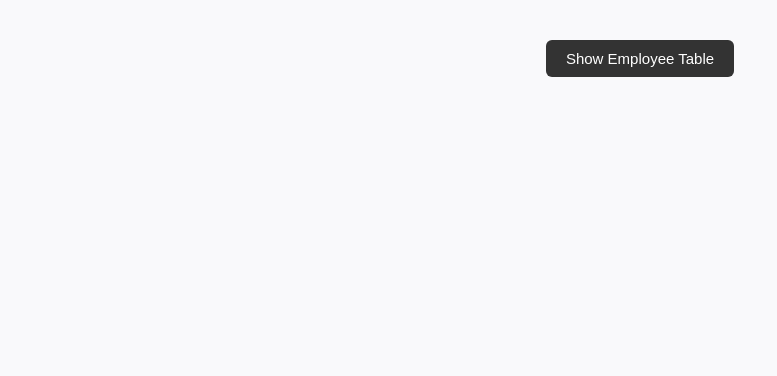
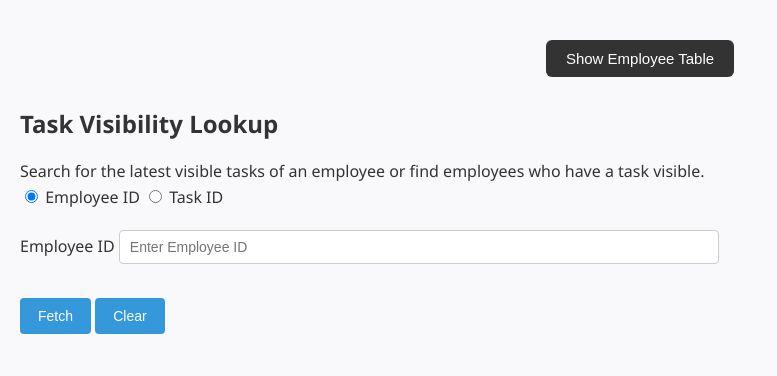
Before and after one commit to Siva817/MM_Task_Tracker, a FastAPI app: page /manager in a window 1280 px wide. Shown: the part 1104-1480 px from the top of the page, without its empty margins (0-777 px from the left). Before the commit the page ends 1181 px from the top, so only its background shows below. Run offline with FastAPI, Linux system fonts and the light colour scheme; data that the repository does not hold is empty.

Commit message:
Manager Page: Add tasks visisble table with empid and taskid filter

```diff
--- a/app/routes/manager.py
+++ b/app/routes/manager.py
@@ -6,7 +6,9 @@ from app.services.manager import (
     get_latest_submissions,
     get_managers,
     get_employee_status_counts,
-    get_task_visibility)
+    get_task_visibility,
+    get_employee_visible_tasks,
+    get_employees_with_visible_task)
 
 router = APIRouter()
 
@@ -61,3 +63,55 @@ async def manager_page(
             "selected_manager": selected_manager
         }
     )
+
+@router.get("/lookup")
+async def manager_lookup(
+    lookup_type: str,
+    employee_id: str | None = None,
+    task_id: str | None = None,
+    selected_manager: str | None = None
+):
+
+    if lookup_type == "employee":
+
+        rows = get_employee_visible_tasks(
+            employee_id,
+            selected_manager
+        )
+
+        return [
+            {
+                "employee_id": row["employee_id"],
+                "employee_name": row["employee_name"],
+                "manager": row["manager"],
+                "submitted_at": row["submitted_at"],
+                "task_id": row["task_id"],
+                "task_name": row["task_name"],
+                "jobs": row["jobs"],
+                "remarks": row["remarks"]
+            }
+            for row in rows
+        ]
+
+
+    if lookup_type == "task":
+
+        rows = get_employees_with_visible_task(
+            task_id,
+            selected_manager
+        )
+
+        return [
+            {
+                "employee_id": row["employee_id"],
+                "employee_name": row["employee_name"],
+                "manager": row["manager"],
+                "last_log_time": row["last_log_time"]
+            }
+            for row in rows
+        ]
+
+
+    return {
+        "error": "Invalid lookup type"
+    }
--- a/app/services/submission_service.py
+++ b/app/services/submission_service.py
@@ -32,8 +32,8 @@ def save_submission(data):
         VALUES (?, ?, ?, ?, ?, ?, ?, ?)
         """,
         (
-            data["employeeId"],          # employee_id
-            data["employeeName"],        # employee_name
+            data["employeeId"].strip().lower(),          # employee_id
+            data["employeeName"].strip().lower(),        # employee_name
             data["manager"],             # manager
             data["currentTask"],         # current_task
             1 if data["idle"] else 0,    # idle (boolean → integer)
@@ -63,7 +63,7 @@ def save_submission(data):
             """,
             (
                 submission_id,                # Foreign key linking to submissions
-                task["id"],                   # task_id
+                task["id"].strip().lower(),                   # task_id
                 task["name"],                 # task_name
                 1 if task["sway"] else 0,     # sway (boolean → integer)
                 1 if task["mm"] else 0,       # mm (boolean → integer)
--- a/app/static/manager.js
+++ b/app/static/manager.js
@@ -161,4 +161,334 @@ document.addEventListener("DOMContentLoaded", function () {
             }
         });
     }
+
+    // =====================================
+    // Task Visibility Lookup
+    // =====================================
+
+    const lookupEmployeeRadio =
+        document.querySelector(
+            'input[name="lookupType"][value="employee"]'
+        );
+
+    const lookupTaskRadio =
+        document.querySelector(
+            'input[name="lookupType"][value="task"]'
+        );
+
+    const employeeIdLookup =
+        document.getElementById(
+            "employeeIdLookup"
+        );
+
+    const taskIdLookup =
+        document.getElementById(
+            "taskIdLookup"
+        );
+
+    const lookupEmployeeId =
+        document.getElementById(
+            "lookupEmployeeId"
+        );
+
+    const lookupTaskId =
+        document.getElementById(
+            "lookupTaskId"
+        );
+
+    const lookupFetchButton =
+        document.getElementById(
+            "lookupFetchButton"
+        );
+
+    const lookupClearButton =
+        document.getElementById(
+            "lookupClearButton"
+        );
+
+    const lookupResultsSection =
+        document.getElementById(
+            "lookupResultsSection"
+        );
+
+    const lookupResultsTitle =
+        document.getElementById(
+            "lookupResultsTitle"
+        );
+
+    const lookupResultsHead =
+        document.getElementById(
+            "lookupResultsHead"
+        );
+
+    const lookupResultsBody =
+        document.getElementById(
+            "lookupResultsBody"
+        );
+
+
+    // =====================================
+    // Switch Between Employee ID / Task ID
+    // =====================================
+
+    lookupEmployeeRadio.addEventListener(
+        "change",
+        function () {
+
+            employeeIdLookup.style.display =
+                "block";
+
+            taskIdLookup.style.display =
+                "none";
+
+            lookupTaskId.value = "";
+
+            lookupResultsSection.style.display =
+                "none";
+
+        }
+    );
+
+
+    lookupTaskRadio.addEventListener(
+        "change",
+        function () {
+
+            employeeIdLookup.style.display =
+                "none";
+
+            taskIdLookup.style.display =
+                "block";
+
+            lookupEmployeeId.value = "";
+
+            lookupResultsSection.style.display =
+                "none";
+
+        }
+    );
+
+
+    // =====================================
+    // Fetch Lookup Data
+    // =====================================
+
+    lookupFetchButton.addEventListener(
+        "click",
+        async function () {
+
+            const selectedManager =
+                managerFilter.value;
+
+            const isEmployeeSearch =
+                lookupEmployeeRadio.checked;
+
+
+            let lookupValue;
+
+
+            if (isEmployeeSearch) {
+
+                lookupValue =
+                    lookupEmployeeId.value.trim();
+
+                if (!lookupValue) {
+
+                    alert(
+                        "Please enter an Employee ID."
+                    );
+
+                    return;
+
+                }
+
+            } else {
+
+                lookupValue =
+                    lookupTaskId.value.trim();
+
+                if (!lookupValue) {
+
+                    alert(
+                        "Please enter a Task ID."
+                    );
+
+                    return;
+
+                }
+
+            }
+
+
+            const params =
+                new URLSearchParams();
+
+
+            params.append(
+                "lookup_type",
+                isEmployeeSearch
+                    ? "employee"
+                    : "task"
+            );
+
+
+            if (
+                selectedManager !== "All"
+            ) {
+
+                params.append(
+                    "selected_manager",
+                    selectedManager
+                );
+
+            }
+
+
+            if (isEmployeeSearch) {
+
+                params.append(
+                    "employee_id",
+                    lookupValue
+                );
+
+            } else {
+
+                params.append(
+                    "task_id",
+                    lookupValue
+                );
+
+            }
+
+
+            const response =
+                await fetch(
+                    "/manager/lookup?" +
+                    params.toString()
+                );
+
+
+            if (!response.ok) {
+
+                alert(
+                    "Failed to fetch lookup data."
+                );
+
+                return;
+
+            }
+
+
+            const data =
+                await response.json();
+
+
+            lookupResultsHead.innerHTML =
+                "";
+
+            lookupResultsBody.innerHTML =
+                "";
+
+
+            if (isEmployeeSearch) {
+
+                lookupResultsTitle.textContent =
+                    "Latest Visible Tasks";
+
+
+                lookupResultsHead.innerHTML = `
+                    <tr>
+                        <th>Task ID</th>
+                        <th>Task Name</th>
+                        <th>Jobs</th>
+                        <th>Remarks</th>
+                        <th>Submitted At</th>
+                    </tr>
+                `;
+
+
+                data.forEach(
+                    function (row) {
+
+                        lookupResultsBody.innerHTML += `
+                            <tr>
+                                <td>${row.task_id}</td>
+                                <td>${row.task_name}</td>
+                                <td>${row.jobs || ""}</td>
+                                <td>${row.remarks || ""}</td>
+                                <td>${row.submitted_at}</td>
+                            </tr>
+                        `;
+
+                    }
+                );
+
+            } else {
+
+                lookupResultsTitle.textContent =
+                    "Employees with Task Visible";
+
+
+                lookupResultsHead.innerHTML = `
+                    <tr>
+                        <th>Employee ID</th>
+                        <th>Employee Name</th>
+                        <th>Last Log Time</th>
+                    </tr>
+                `;
+
+
+                data.forEach(
+                    function (row) {
+
+                        lookupResultsBody.innerHTML += `
+                            <tr>
+                                <td>${row.employee_id}</td>
+                                <td>${row.employee_name.replace(/\b\w/g, c => c.toUpperCase())}</td>
+                                <td>${row.last_log_time}</td>
+                            </tr>
+                        `;
+
+                    }
+                );
+
+            }
+
+
+            lookupResultsSection.style.display =
+                "block";
+
+        }
+    );
+
+
+    // =====================================
+    // Clear Lookup
+    // =====================================
+
+    lookupClearButton.addEventListener(
+        "click",
+        function () {
+
+            lookupEmployeeId.value =
+                "";
+
+            lookupTaskId.value =
+                "";
+
+            lookupResultsHead.innerHTML =
+                "";
+
+            lookupResultsBody.innerHTML =
+                "";
+
+            lookupResultsSection.style.display =
+                "none";
+
+        }
+    );
+
+
+
+
 });
--- a/app/templates/manager.html
+++ b/app/templates/manager.html
@@ -90,7 +90,7 @@
             <tbody>
                 {% for submission in latest_submissions %}
                 <tr data-manager="{{ submission.manager }}">
-                    <td>{{ submission.employee_name }}</td>
+                    <td>{{ submission.employee_name.title() }}</td>
                     <td>{{ submission.manager }}</td>
                     <td>{{ submission.current_task }}</td>
                     <td>{{ submission.submitted_at }}</td>
@@ -99,6 +99,135 @@
             </tbody>
         </table>
     </section>
+
+    <!-- ===================================== -->
+    <!-- Task Visibility Lookup -->
+    <!-- ===================================== -->
+
+    <div id="taskLookupSection">
+
+        <h2>Task Visibility Lookup</h2>
+
+        <p>
+            Search for the latest visible tasks of an employee
+            or find employees who have a task visible.
+        </p>
+
+
+        <!-- Search Type -->
+
+        <label>
+            <input
+                type="radio"
+                name="lookupType"
+                value="employee"
+                checked
+            >
+
+            Employee ID
+        </label>
+
+
+        <label>
+            <input
+                type="radio"
+                name="lookupType"
+                value="task"
+            >
+
+            Task ID
+        </label>
+
+
+        <br><br>
+
+
+        <!-- Employee ID Input -->
+
+        <div id="employeeIdLookup">
+
+            <label for="lookupEmployeeId">
+                Employee ID
+            </label>
+
+            <input
+                type="text"
+                id="lookupEmployeeId"
+                placeholder="Enter Employee ID"
+            >
+
+        </div>
+
+
+        <!-- Task ID Input -->
+
+        <div
+            id="taskIdLookup"
+            style="display: none;"
+        >
+
+            <label for="lookupTaskId">
+                Task ID
+            </label>
+
+            <input
+                type="text"
+                id="lookupTaskId"
+                placeholder="Enter Task ID"
+            >
+
+        </div>
+
+
+        <br>
+
+        <button id="lookupFetchButton">
+            Fetch
+        </button>
+
+
+        <button
+            id="lookupClearButton"
+            type="button"
+        >
+            Clear
+        </button>
+
+
+        <br><br>
+
+
+        <!-- Lookup Results -->
+
+        <div
+            id="lookupResultsSection"
+            style="display: none;"
+        >
+
+            <h3 id="lookupResultsTitle"></h3>
+
+
+            <table
+                id="lookupResultsTable"
+                border="1"
+                cellpadding="6"
+                cellspacing="0"
+            >
+
+                <thead id="lookupResultsHead">
+
+                </thead>
+
+
+                <tbody id="lookupResultsBody">
+
+                </tbody>
+
+            </table>
+
+        </div>
+
+    </div>
 
     <!-- ========================================
          DASHBOARD DATA
```
Also changed, not shown: app/services/manager.py (+119 -0 lines).
